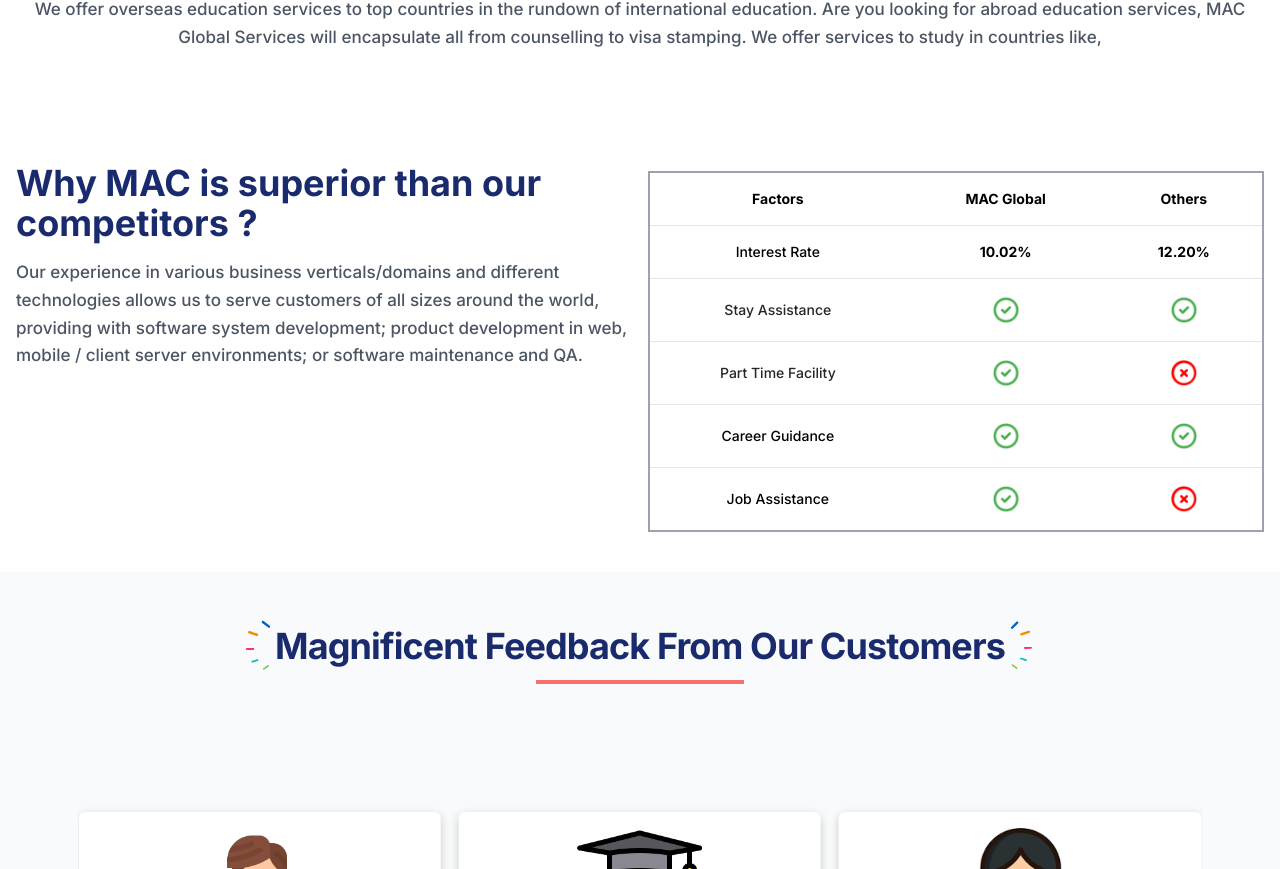
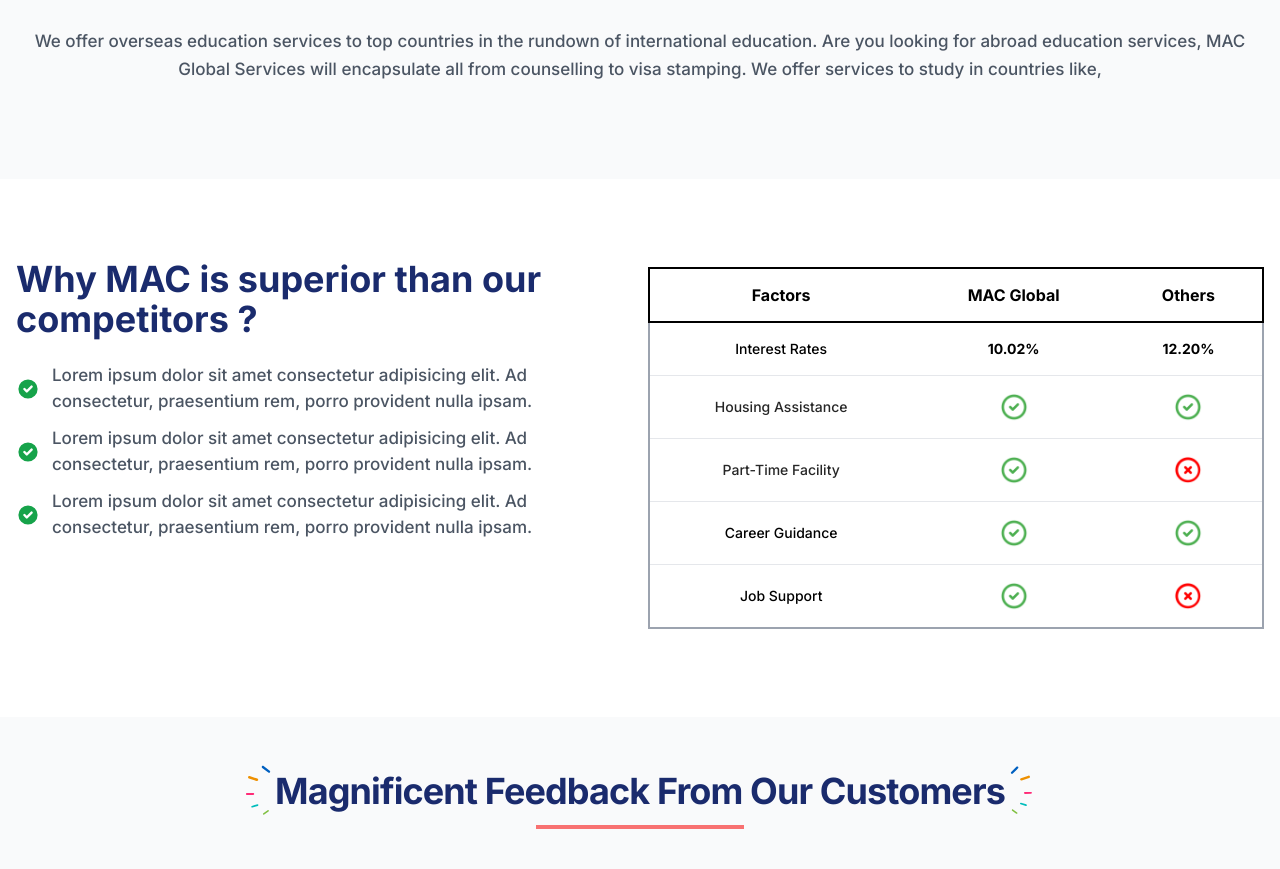
Before and after one commit to kalavaguntapurnesh/MAC_GLOBAL, a Next.js app: page / in a window 1280 px wide. Shown: the part 1080-1949 px from the top of the page. Built offline with nearby package versions, Linux system fonts and the light colour scheme.

Commit message:
Thirty Three

```diff
--- a/src/app/components/Testimonial.jsx
+++ b/src/app/components/Testimonial.jsx
@@ -3,26 +3,82 @@
 
 const Testimonial = () => {
   return (
-    <div className="bg-white">
+    <div className="bg-white md:my-12">
       <div className="relative pt-8 pb-8">
         <div className="w-full">
           <div className="w-full px-4 mx-auto max-w-[1400px]">
             <div className="grid lg:grid-cols-2 grid-cols-1 gap-4">
-              <div className="w-full space-y-4">
+              <div className="w-full space-y-6">
                 <div className=" flex items-center justify-center ">
-                  <h3 className="lg:text-start text-center lg:text-4xl text-3xl font-bold tracking-normal text-primaryColor dark:text-black">
+                  <h3 className="lg:text-start text-center lg:text-4xl text-4xl font-bold tracking-normal text-primaryColor dark:text-black">
                     Why MAC is superior than our competitors ?
                   </h3>
                 </div>
-                <div className="flex items-center justify-center content-center">
-                  <p className="w-full leading-relaxed font-medium lg:text-start text-center md:text-[17px] text-[16px] text-gray-600 dark:text-gray-800 ">
-                    Our experience in various business verticals/domains and
-                    different technologies allows us to serve customers of all
-                    sizes around the world, providing with software system
-                    development; product development in web, mobile / client
-                    server environments; or software maintenance and QA.
-                  </p>
-                </div>
+                <ul className="space-y-3 pb-4">
+                  <li>
+                    <div className=" flex flex-row space-x-3 justify-center lg:justify-start items-center">
+                      <svg
+                        class="flex-shrink-0 w-6 h-6 text-green-600 hover:text-primaryColor transition duration-1000 ease-in-out"
+                        fill="currentColor"
+                        viewBox="0 0 20 20"
+                        xmlns="http://www.w3.org/2000/svg"
+                      >
+                        <path
+                          fill-rule="evenodd"
+                          d="M10 18a8 8 0 100-16 8 8 0 000 16zm3.707-9.293a1 1 0 00-1.414-1.414L9 10.586 7.707 9.293a1 1 0 00-1.414 1.414l2 2a1 1 0 001.414 0l4-4z"
+                          clip-rule="evenodd"
+                        ></path>
+                      </svg>
+                      <span class="font-medium md:text-[17px] text-[16px] text-gray-600 dark:text-gray-800 ">
+                        Lorem ipsum dolor sit amet consectetur adipisicing elit.
+                        Ad consectetur, praesentium rem, porro provident nulla
+                        ipsam.
+                      </span>
+                    </div>
+                  </li>
+                  <li>
+                    <div className=" flex flex-row space-x-3 justify-center lg:justify-start items-center">
+                      <svg
+                        class="flex-shrink-0 w-6 h-6 text-green-600 hover:text-primaryColor transition duration-1000 ease-in-out"
+                        fill="currentColor"
+                        viewBox="0 0 20 20"
+                        xmlns="http://www.w3.org/2000/svg"
+                      >
+                        <path
+                          fill-rule="evenodd"
+                          d="M10 18a8 8 0 100-16 8 8 0 000 16zm3.707-9.293a1 1 0 00-1.414-1.414L9 10.586 7.707 9.293a1 1 0 00-1.414 1.414l2 2a1 1 0 001.414 0l4-4z"
+                          clip-rule="evenodd"
+                        ></path>
+                      </svg>
+                      <span class="font-medium md:text-[17px] text-[16px] text-gray-600 dark:text-gray-800 ">
+                        Lorem ipsum dolor sit amet consectetur adipisicing elit.
+                        Ad consectetur, praesentium rem, porro provident nulla
+                        ipsam.
+                      </span>
+                    </div>
+                  </li>
+                  <li>
+                    <div className=" flex flex-row space-x-3 justify-center lg:justify-start items-center">
+                      <svg
+                        class="flex-shrink-0 w-6 h-6 text-green-600 hover:text-primaryColor transition duration-1000 ease-in-out"
+                        fill="currentColor"
+                        viewBox="0 0 20 20"
+                        xmlns="http://www.w3.org/2000/svg"
+                      >
+                        <path
+                          fill-rule="evenodd"
+                          d="M10 18a8 8 0 100-16 8 8 0 000 16zm3.707-9.293a1 1 0 00-1.414-1.414L9 10.586 7.707 9.293a1 1 0 00-1.414 1.414l2 2a1 1 0 001.414 0l4-4z"
+                          clip-rule="evenodd"
+                        ></path>
+                      </svg>
+                      <span class="font-medium md:text-[17px] text-[16px] text-gray-600 dark:text-gray-800 ">
+                        Lorem ipsum dolor sit amet consectetur adipisicing elit.
+                        Ad consectetur, praesentium rem, porro provident nulla
+                        ipsam.
+                      </span>
+                    </div>
+                  </li>
+                </ul>
               </div>
 
               <div className="flex flex-col w-full">
@@ -30,15 +86,24 @@
                   <div className="inline-block min-w-full py-2 sm:px-6 lg:px-8">
                     <div className="overflow-hidden ">
                       <table className="min-w-full text-center text-sm font-light border-2 border-gray-400 rounded-xl">
-                        <thead className="border-b font-medium dark:border-neutral-500 ">
+                        <thead className="border-2 border-black font-medium dark:border-neutral-500 ">
                           <tr>
-                            <th scope="col" className="px-6 py-4 ">
+                            <th
+                              scope="col"
+                              className="px-6 py-4 font-bold text-[16px]"
+                            >
                               Factors
                             </th>
-                            <th scope="col" className="px-6 py-4 font-bold">
+                            <th
+                              scope="col"
+                              className="px-6 py-4 font-bold text-[16px]"
+                            >
                               MAC Global
                             </th>
-                            <th scope="col" className="px-6 py-4 font-bold">
+                            <th
+                              scope="col"
+                              className="px-6 py-4 font-bold text-[16px]"
+                            >
                               Others
                             </th>
                           </tr>
@@ -46,7 +111,7 @@
                         <tbody>
                           <tr className="border-b dark:border-neutral-600 dark:bg-neutral-700">
                             <td className="whitespace-nowrap px-6 py-4 font-medium text-black">
-                              Interest Rate
+                              Interest Rates
                             </td>
                             <td className="whitespace-nowrap px-6 py-4 font-bold text-black">
                               10.02%
@@ -58,7 +123,7 @@
 
                           <tr className="border-b border-secondary-200 bg-secondary-100 text-neutral-800">
                             <td className="whitespace-nowrap px-6 py-4 font-medium">
-                              Stay Assistance
+                              Housing Assistance
                             </td>
                             <td className="px-6 py-4">
                               <div className="flex justify-center items-center">
@@ -80,9 +145,9 @@
                             </td>
                           </tr>
 
-                          <tr className="border-b text-neutral-800 dark:bg-neutral-50 ">
-                            <td className="whitespace-nowrap px-6 py-4 font-medium">
-                              Part Time Facility
+                          <tr className="border-b text-neutral-800  dark:border-neutral-600  dark:bg-neutral-700">
+                            <td className="whitespace-nowrap px-6 py-4 font-medium dark:text-neutral-50">
+                              Part-Time Facility
                             </td>
                             <td className="px-6 py-4 flex justify-center items-center">
                               <div className="flex justify-center items-center">
@@ -103,7 +168,7 @@
                               </div>
                             </td>
                           </tr>
-                          <tr className="border-b text-neutral-50 dark:border-neutral-600 dark:bg-neutral-700">
+                          <tr className="border-b text-neutral-50 ">
                             <td className="whitespace-nowrap px-6 py-4 font-medium text-black">
                               Career Guidance
                             </td>
@@ -126,9 +191,9 @@
                               </div>
                             </td>
                           </tr>
-                          <tr className="border-b text-neutral-50 dark:border-neutral-600 dark:bg-neutral-700">
-                            <td className="whitespace-nowrap px-6 py-4 font-medium text-black">
-                              Job Assistance
+                          <tr className="border-b text-neutral-50 dark:border-neutral-600  dark:bg-neutral-700">
+                            <td className="whitespace-nowrap px-6 py-4 font-medium text-black dark:text-neutral-50">
+                              Job Support
                             </td>
                             <td className="px-6 py-4">
                               <div className="flex justify-center items-center">
--- a/src/app/components/TrackRecord.jsx
+++ b/src/app/components/TrackRecord.jsx
@@ -11,8 +11,8 @@
       onEnter={() => setCounterOn(true)}
       onExit={() => setCounterOn(false)}
     >
-      <div className="bg-white">
-        <div className="relative pt-4 pb-12">
+      <div className="bg-gray-50 py-8">
+        <div className="relative pt-4 pb-8">
           <div className="w-full">
             <div className="w-full px-4 mx-auto max-w-[1400px]">
               <div className="justify-center w-full text-center pb-4">
```
